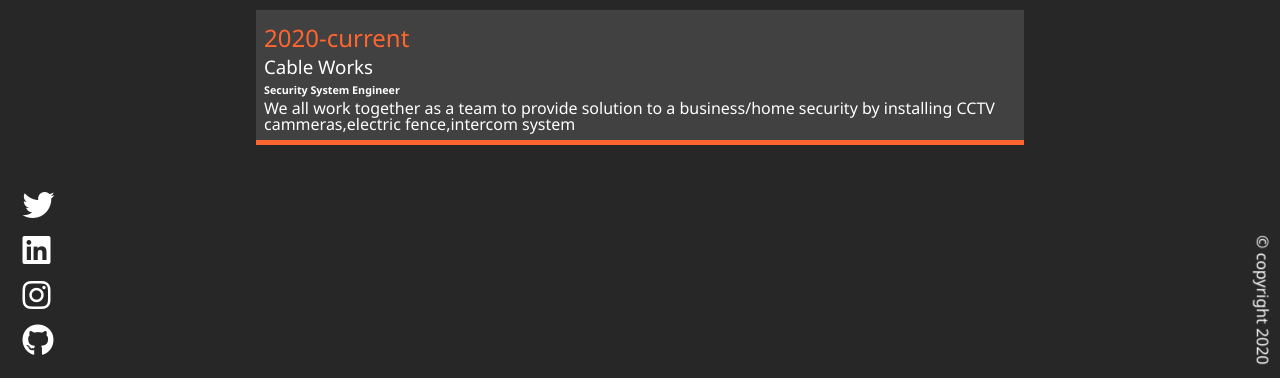
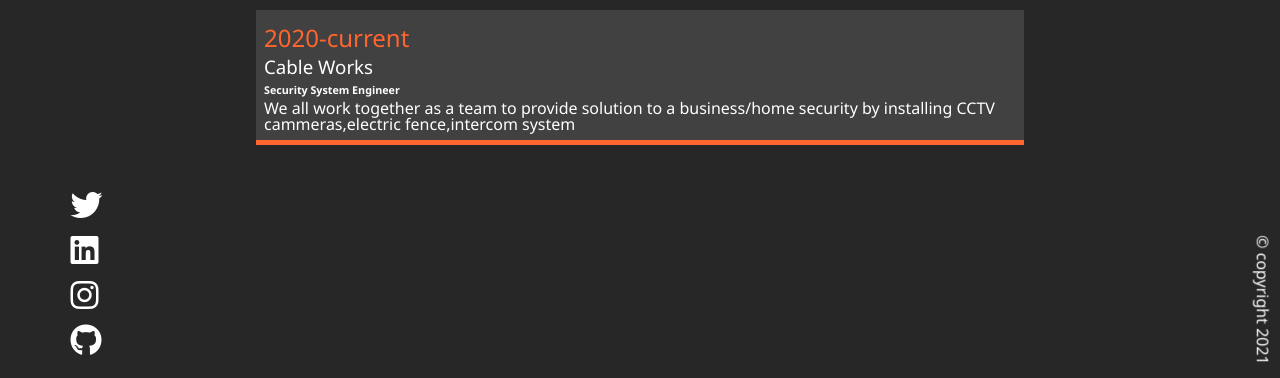
Before and after one commit to peterdgreat/N-portfolio, a plain HTML site: page about.html in a window 1280 px wide. Shown: the part 422-800 px from the top of the page. Drawn offline with Linux system fonts and the light colour scheme.

Commit message:
responsiveness

```diff
--- a/about.html
+++ b/about.html
@@ -51,19 +51,19 @@
 
           <div class="social-icons">
             <a href="https://twitter.com/PeterdgreatO">
-              <i class="fab fa-twitter fa-2x"></i>
+              <i class="fab fa-twitter "></i>
             </a>
             <a href="https://www.linkedin.com/in/ajayi-peter-4391ab1b5/">
-              <i class="fab fa-linkedin fa-2x"></i>
+              <i class="fab fa-linkedin "></i>
             </a>
             <a href="https://www.instagram.com/peterdgreat3/">
-              <i class="fab fa-instagram fa-2x"></i>
+              <i class="fab fa-instagram "></i>
             </a>
             <a href="https://github.com/peterdgreat">
-              <i class="fab fa-github fa-2x"></i>
+              <i class="fab fa-github "></i>
             </a>
           </div>
-        <footer>&copy; copyright 2020</footer>
+        <footer>&copy; copyright 2021</footer>
       </section>
     </main>
     <script
--- a/scss/_contact.scss
+++ b/scss/_contact.scss
@@ -9,22 +9,39 @@
     background:
     linear-gradient(
         to right,
-        rgba($primary-color,0.7),
-rgba($primary-color,0.2)
+        rgba($primary-color,1),
+rgba($primary-color,0.8)
     ),
     url('/img/DSL_9717a.jpg') ;
     background-size: cover;
 
     h2{
         font-size: 3rem;
-        margin-bottom: 2rem;
     }
-    &_list{
+
+
+
+
+    .contact_list{
         display: grid;
         grid-template-columns: 1fr;
         grid-gap: 2rem;
         font-size: 1.5rem;
+        .contact_email{
+            margin-top: .1em;
+
+                    }
+                    .contact_phone{
+                        margin-top: .1em;
+
+                    }
+                    .contact_address{
+                        margin-top: .1em;
+
+
+                    }
     }
+
     .social-icons{
         position: initial;
         margin-top: 2rem;
--- a/scss/_responsive.scss
+++ b/scss/_responsive.scss
@@ -31,7 +31,7 @@
     }
     .projects{
         &_bio-image{
-            height: 40vh;
+            height: 60vh;
         }
         &_items{
             grid-template-columns: repeat(2,1fr);
@@ -44,17 +44,32 @@
             grid-template-columns: repeat(2,1fr);
         }
     }
+    .social-icons{
+        margin-left: 2em;
+        a{
+            i{
+                font-size: 2rem;
+                margin-left: .5em;
+            }
+        }
+    }
 }
 
 @include media-lg{
+
     .projects{
+        .text-secondary{
 
+            font-size:3.5rem ;
+            margin-bottom: 4rem;
+
+        }
         &_items{
             grid-template-columns: repeat(3,1fr);
 
         }
         &_bio-image{
-            height: 50vh;
+            height: 60vh;
         }
 
 
@@ -65,6 +80,120 @@
 
 @include media-xl{
     .projects_bio-image{
-        height: 60vh;
+        height: 70vh;
+    }
+
+}
+@include media-pro13{
+   .home{
+       height: 200%;
+       width: auto;
+       overflow: hidden;
+
+       background-size: cover;
+       background-repeat: no-repeat;
+       background-position: center;
+       h1,h2{
+           font-size: 5em;
+       }
+
+   }
+.nav{
+    .menu-nav{
+
+    margin-top: 3em;
+    margin-right:10em ;
+
+    }
+    .menu-nav_link{
+        font-size: 3rem;
     }
 }
+.about{
+
+padding-bottom: 3rem;
+&_bio-image{
+    height:100vh;
+    h2{
+        font-size: 5rem;
+    }
+    p{
+font-size: 3rem;
+        width: 1000px;
+        margin: 2em auto;
+    }
+}
+}
+.social-icons{
+    margin-left: 4em;
+    a{
+        i{
+            font-size: 4rem;
+        }
+    }
+}
+.jobs{
+    width: 40vw;
+    margin: 2rem auto 0 auto;
+    display: grid;
+    grid-template-columns:1fr ;
+    grid-gap: 2rem;
+    &_job{
+        width: 700px;
+        margin: 0 auto;
+        background: lighten($primary-color,10%);
+        padding: 2.5rem;
+        border-bottom: 5px solid $secondary-color;
+   h2,h3{
+       margin:3.5rem 0 ;
+       font-size: 3rem;
+   }
+   h6{
+       margin: 2.3rem 0;
+       font-size: 2rem;
+   }
+   p{
+       margin: .5em 0;
+       font-size: 1.3rem;
+   }
+    }
+}
+.projects{
+    &_bio-image{
+        height: 100vh;
+    }
+    .text-secondary{
+
+        font-size:4.5rem ;
+        margin-bottom: 5rem;
+    font: bolder;
+
+    }
+
+}
+.contact{
+    h2{
+
+
+    font-size: 5rem;
+    }
+    .contact_list{
+        .contact_email{
+margin-top: 1em;
+
+font-size: 3rem;
+        }
+        .contact_phone{
+            margin-top: 1em;
+
+            font-size: 3rem;
+        }
+        .contact_address{
+            margin-top: 1em;
+
+font-size: 3rem;
+
+        }
+    }
+}
+}
--- a/scss/_variable.scss
+++ b/scss/_variable.scss
@@ -22,3 +22,18 @@ $secondary-color:#ff652f;
       @content;
     }
 }
+@mixin media-pro13 {
+  @media screen and (min-width:2560px){
+    @content;
+  }
+}
+@mixin media-pro16 {
+  @media screen and (min-width:3072px){
+    @content;
+  }
+}
+@mixin media-4k {
+  @media screen and (min-width:3840px){
+    @content;
+  }
+}
```
Also changed, not shown: contacts.html (+9 -8 lines), index.html (+5 -5 lines), projects.html (+4 -4 lines), css/main.css, 1 other file.
